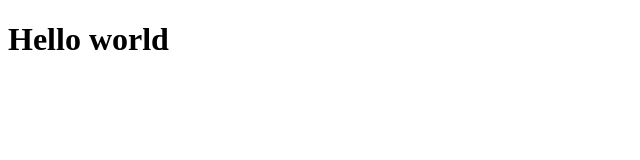
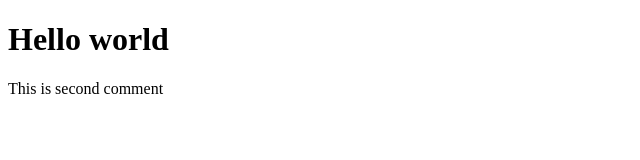
Before and after one commit to AM-SAPP/git-tut, a plain HTML site: page index.html in a window 1280 px wide. Shown: the whole page, without its empty margins (0-640 px from the left). Drawn offline with Linux system fonts and the light colour scheme.

Commit message:
second comment

```diff
--- a/index.html
+++ b/index.html
@@ -7,5 +7,6 @@
 </head>
 <body>
     <h1>Hello world</h1>
+    <p>This is second comment</p>
 </body>
 </html>
```
